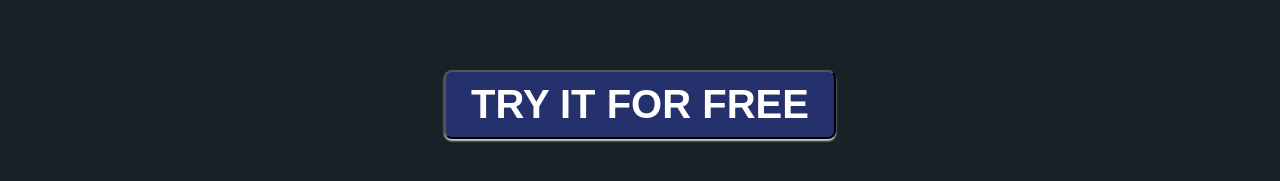
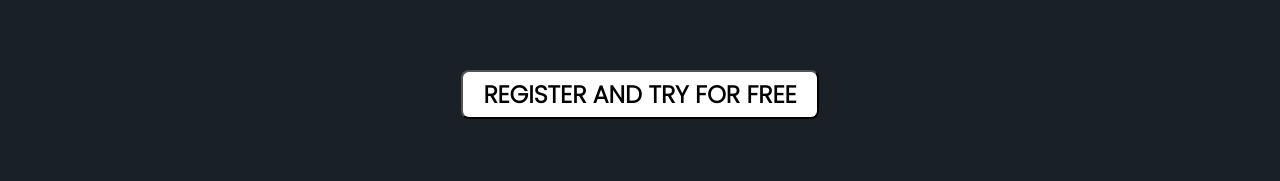
Before and after one commit to CprE-KMUTNB/Projext, a React (Create React App) app in the folder client/: page / in a window 1280 px wide. Shown: the part 391-572 px from the top of the page. Built offline with nearby package versions, Linux system fonts and the light colour scheme.

Commit message:
Home.js
button change

```diff
--- a/client/src/components/Home.js
+++ b/client/src/components/Home.js
@@ -7,17 +7,17 @@ import MovingText from 'react-moving-text'
 
 
 const Button = styled.button`
-  background-color : #25316D;
-  color : white;
-  padding : 10px 25px;
+  background-color : white;
+  color : black;
+  padding : 5px 20px;
   border-radius : 8px;
   text-transform : uppercase;
-  font-size: 2.5em;
+  font-size: 1.5em;
   font-weight: bold;
   outline : 0;
   cursor : pointer;
-  box-shadow : 0px 2px 2px lightgray;
-  transition :ease background-color 350ms;
+  transition: ease background-color 850ms;
+  font-family:'Poppins';
   &:hover {
       background-color : #F5EDDC;
       color : black;
@@ -44,7 +44,7 @@ function Home() {
             <MyAnimatedTypo />
           </div>
         </div>
-        <Link to = "/register"><Button>try it for free</Button></Link>
+        <Link to = "/register"><Button>register and try for free</Button></Link>
       </div>
     </>
   )
```
